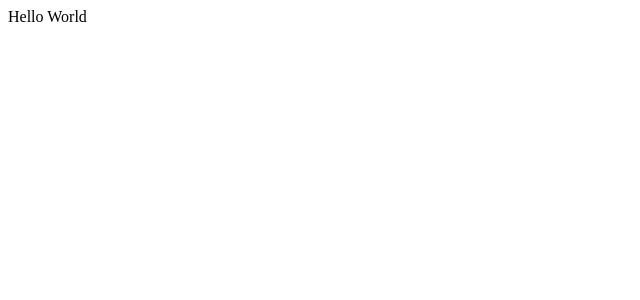
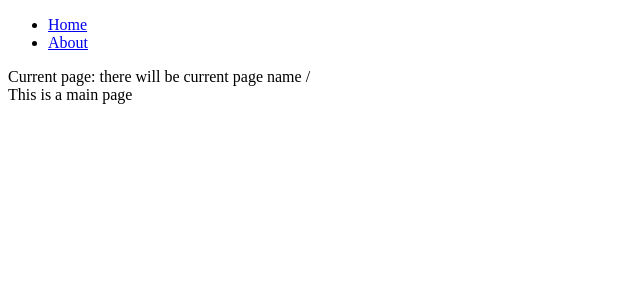
Before and after one commit to markal84/RS_School-React-course, a React (Vite) app: page / in a window 1280 px wide. Shown: the top 300 px of the page, without its empty margins (0-640 px from the left). Built offline with nearby package versions, Linux system fonts and the light colour scheme.

Commit message:
feat: add app pages structure

```diff
--- a/package.json
+++ b/package.json
@@ -7,6 +7,7 @@
     "dev": "vite",
     "build": "tsc && vite build",
     "lint": "eslint .",
+    "lint-debug": "eslint . --debug",
     "preview": "vite preview"
   },
   "dependencies": {
--- a/src/App.tsx
+++ b/src/App.tsx
@@ -1,7 +1,21 @@
 import React from 'react';
+import { Routes, Route } from 'react-router-dom';
+import Header from './components/Header';
+import Home from './pages/Home';
+import About from './pages/About';
+import Page404 from './pages/404';
 
 function App() {
-  return <div className="App">Hello World</div>;
+  return (
+    <div className="App">
+      <Header />
+      <Routes>
+        <Route path="/" element={<Home />} />
+        <Route path="about" element={<About />} />
+        <Route path="404" element={<Page404 />} />
+      </Routes>
+    </div>
+  );
 }
 
 export default App;
--- /dev/null
+++ b/src/components/Header.tsx
@@ -0,0 +1,15 @@
+import React, { FC } from 'react';
+import Navbar from './Navbar';
+
+const Header: FC = () => {
+  const path: string = window.location.pathname;
+
+  return (
+    <>
+      <Navbar />
+      <div>Current page: there will be current page name {path} </div>
+    </>
+  );
+};
+
+export default Header;
--- /dev/null
+++ b/src/components/Navbar.tsx
@@ -0,0 +1,17 @@
+import React, { FC } from 'react';
+import { Link } from 'react-router-dom';
+
+const Navbar: FC = () => {
+  return (
+    <ul>
+      <li>
+        <Link to="/">Home</Link>
+      </li>
+      <li>
+        <Link to="about">About</Link>
+      </li>
+    </ul>
+  );
+};
+
+export default Navbar;
--- a/src/main.tsx
+++ b/src/main.tsx
@@ -2,9 +2,12 @@ import React from 'react';
 import ReactDOM from 'react-dom/client';
 import App from './App';
 import './index.css';
+import { BrowserRouter } from 'react-router-dom';
 
 ReactDOM.createRoot(document.getElementById('root') as HTMLElement).render(
   <React.StrictMode>
-    <App />
+    <BrowserRouter>
+      <App />
+    </BrowserRouter>
   </React.StrictMode>
 );
--- /dev/null
+++ b/src/pages/404.tsx
@@ -0,0 +1,7 @@
+import React, { FC } from 'react';
+
+const Page404: FC = () => {
+  return <div>Page not found</div>;
+};
+
+export default Page404;
--- /dev/null
+++ b/src/pages/About.tsx
@@ -0,0 +1,7 @@
+import React, { FC } from 'react';
+
+const About: FC = () => {
+  return <div>This is a about page</div>;
+};
+
+export default About;
--- /dev/null
+++ b/src/pages/Home.tsx
@@ -0,0 +1,7 @@
+import React, { FC } from 'react';
+
+const Home: FC = () => {
+  return <div>This is a main page</div>;
+};
+
+export default Home;
```
Also changed, not shown: 1 other file (tests, documents, lock files or other folders).
